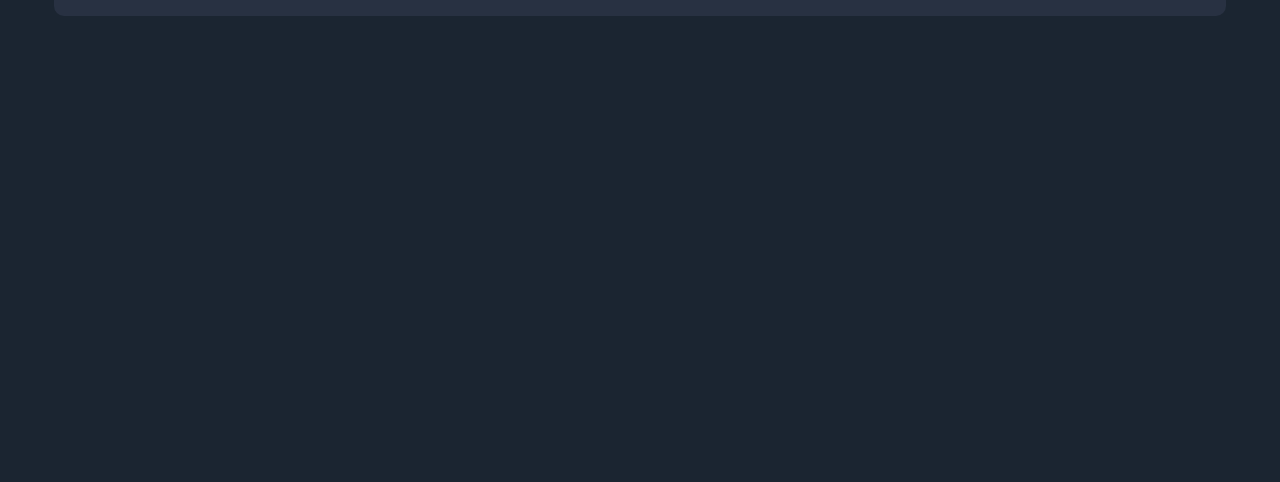
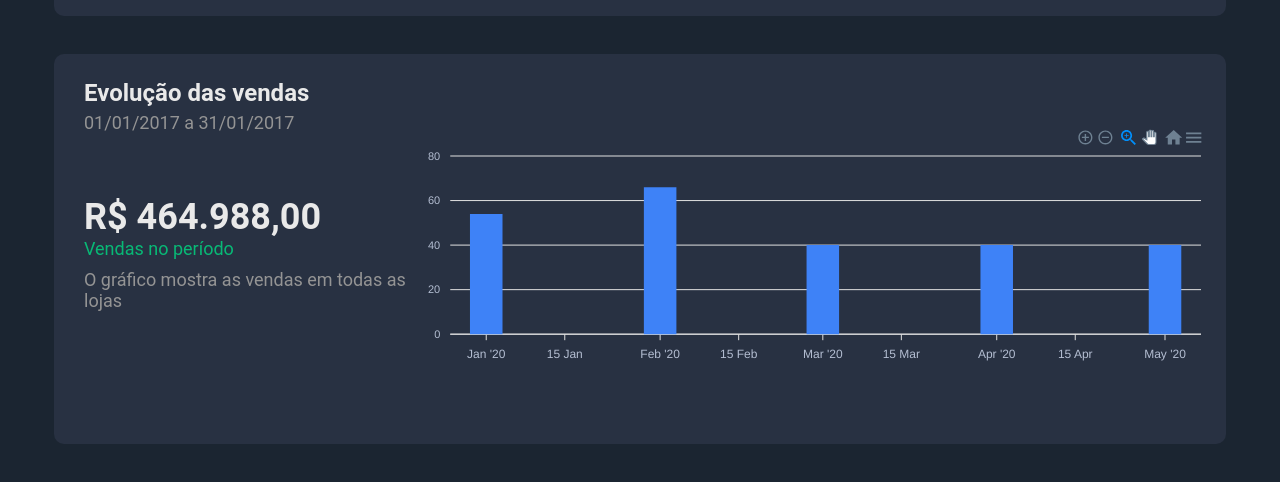
Before and after one commit to thiagobsdev/dssales, a React app in the folder dssales-frontend/: page / in a window 1280 px wide. Shown: the part 174-656 px from the top of the page. Built offline with nearby package versions, Linux system fonts and the light colour scheme; the HTML template or start-up script is replaced by a standard one.

Commit message:
Chart Bar

```diff
--- a/dssales-frontend/package.json
+++ b/dssales-frontend/package.json
@@ -10,7 +10,9 @@
     "preview": "vite preview"
   },
   "dependencies": {
+    "apexcharts": "^3.45.2",
     "react": "^18.2.0",
+    "react-apexcharts": "^1.4.1",
     "react-dom": "^18.2.0",
     "react-flatpickr": "^3.10.13"
   },
--- a/dssales-frontend/src/App.tsx
+++ b/dssales-frontend/src/App.tsx
@@ -2,6 +2,7 @@
 import './App.css'
 import Filter from './components/filter'
 import Header from './components/header'
+import SalesByDate from './components/sales-by-date'
 
 function App() {
 
@@ -11,6 +12,7 @@
       <Header />
       <div className='app-container'>
         <Filter/>
+        <SalesByDate />
       </div>
     </>
   )
--- /dev/null
+++ b/dssales-frontend/src/components/sales-by-date/helpers.ts
@@ -0,0 +1,52 @@
+import { ApexOptions } from 'apexcharts';
+
+export const chartOptions = {
+  legend: {
+    show: false
+  },
+  noData: {
+    text: 'Sem resultados',
+    align: 'center',
+    verticalAlign: 'middle',
+    offsetY: -15,
+    style: {
+      color: '#FFF',
+      fontSize: '18px',
+      fontFamily: 'Roboto, sans-serif'
+    }
+  },
+  chart: {
+    foreColor: '#b4bed2',
+    height: 240,
+    with: 1000
+  },
+  plotOptions: {
+    bar: {
+      horizontal: false,
+      columnWidth: '20%',
+      endingShape: 'rounded'
+    }
+  },
+  dataLabels: {
+    enabled: false
+  },
+  stroke: {
+    show: false
+  },
+  xaxis: {
+    type: 'datetime'
+  },
+  yaxis: {},
+  fill: {
+    opacity: 1,
+    colors: ['#3e82f7']
+  },
+  tooltip: {
+    theme: 'dark',
+    y: {
+      formatter: function (val: number) {
+        return `R$ ${val}`;
+      }
+    }
+  }
+} as ApexOptions;
--- /dev/null
+++ b/dssales-frontend/src/components/sales-by-date/index.tsx
@@ -0,0 +1,54 @@
+import { chartOptions } from "./helpers"
+import "./styles.css"
+import ReactApexChart from "react-apexcharts"
+
+const initialDate = [
+  {
+      x: '2020-01-01',
+      y: 54
+  }, {
+      x: '2020-02-01',
+      y: 66
+  },
+  {
+    x: '2020-03-01',
+    y: 40
+},
+{
+  x: '2020-04-01',
+  y: 40
+},
+{
+  x: '2020-05-01',
+  y: 40
+}
+];
+
+function SalesByDate() {
+  return (
+    <div className="sales-by-date-container base-card">
+      <div>
+        <h4 className="sales-by-date-title">Evolução das vendas</h4>
+        <span className="sales-by-date-period">01/01/2017 a 31/01/2017</span>
+      </div>
+      <div className="sales-by-date-data">
+        <div className="sales-by-date-quantity-container">
+            <h2 className="sales-by-date-quantity">R$ 464.988,00</h2>
+            <span className="sales-by-date-quantity-label" >Vendas no período</span>
+            <span className="sales-by-date-quantity-description">O gráfico mostra as vendas em todas as lojas</span>
+        </div>
+        <div className="sales-by-date-chart">
+          <ReactApexChart
+          options={chartOptions}
+          series={[{name: 'Vendas', data: initialDate}]}
+          type="bar"
+          height={240}
+          width="100%"/>
+      </div>
+      </div>
+
+    </div>
+  )
+}
+
+export default SalesByDate
--- /dev/null
+++ b/dssales-frontend/src/components/sales-by-date/styles.css
@@ -0,0 +1,43 @@
+.sales-by-date-container {
+  height: 390px;
+  padding: 25px 15px 50px 30px;
+}
+
+.sales-by-date-title {
+  font-size: 24px;
+  color: var(--light-color);
+  margin-bottom: 5px;
+}
+
+.sales-by-date-period {
+  font-size: 18px;
+  color: var(--gray-font-color);
+}
+
+.sales-by-date-data {
+  height: 240px;
+  display: flex;
+  align-items: center;
+  justify-content: space-between;
+}
+
+.sales-by-date-quantity {
+  font-size: 36px;
+  color: var(--light-color);
+}
+
+.sales-by-date-quantity-label {
+  color: var(--green-font-color);
+  font-size: 18px;
+  display: block;
+  margin-bottom: 10px;
+}
+
+.sales-by-date-quantity-description {
+  color: var(--gray-font-color);
+  font-size: 18px;
+}
+
+.sales-by-date-chart {
+  width: 890px;
+}
--- a/dssales-frontend/src/index.css
+++ b/dssales-frontend/src/index.css
@@ -7,6 +7,8 @@
   --light-color: #E9E9E9;
   --gray-light-color: #9AAABE;
   --border-gray: #384459;
+  --gray-font-color: #949494;
+  --green-font-color: #08b976;
 }
 body{
   margin: 0;
```
Also changed, not shown: 1 other file (tests, documents, lock files or other folders).
